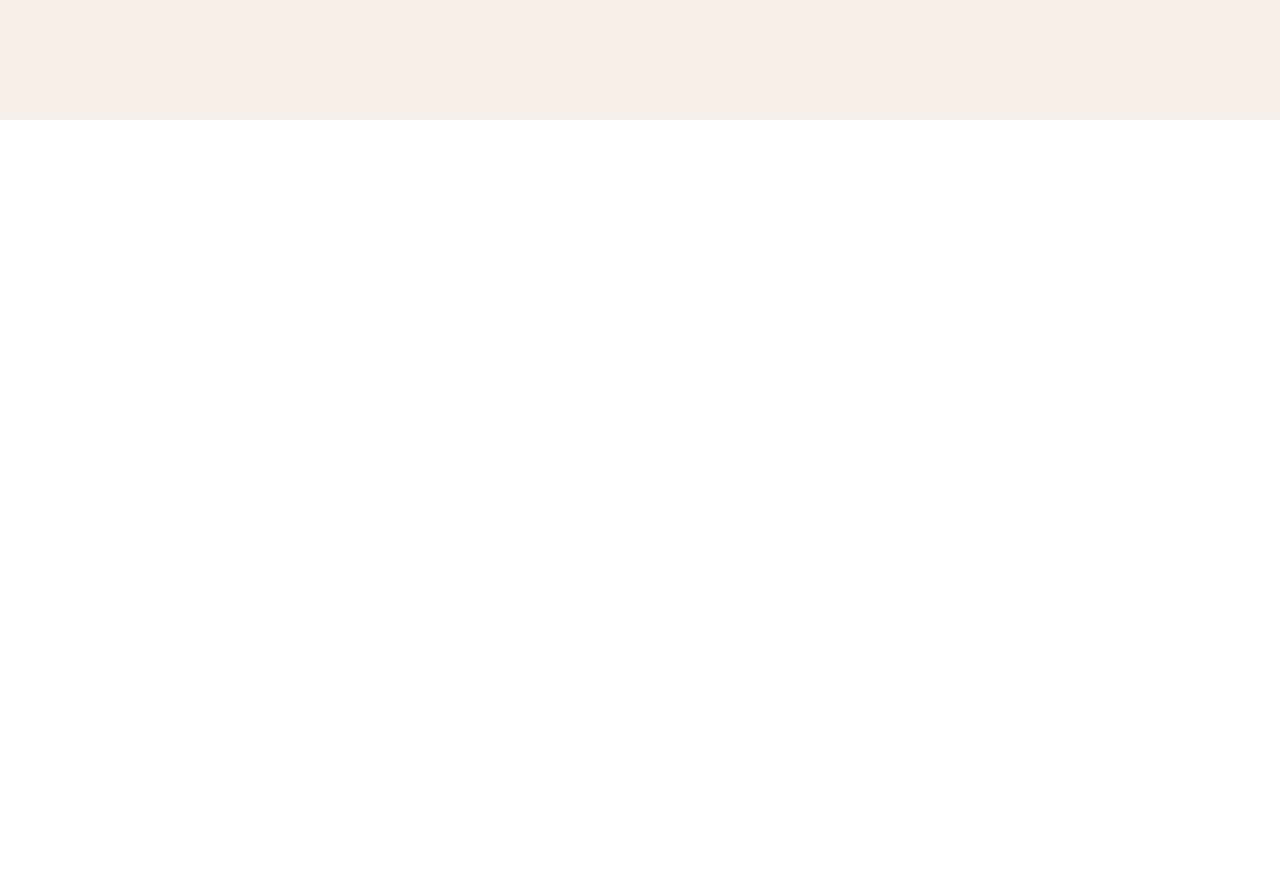
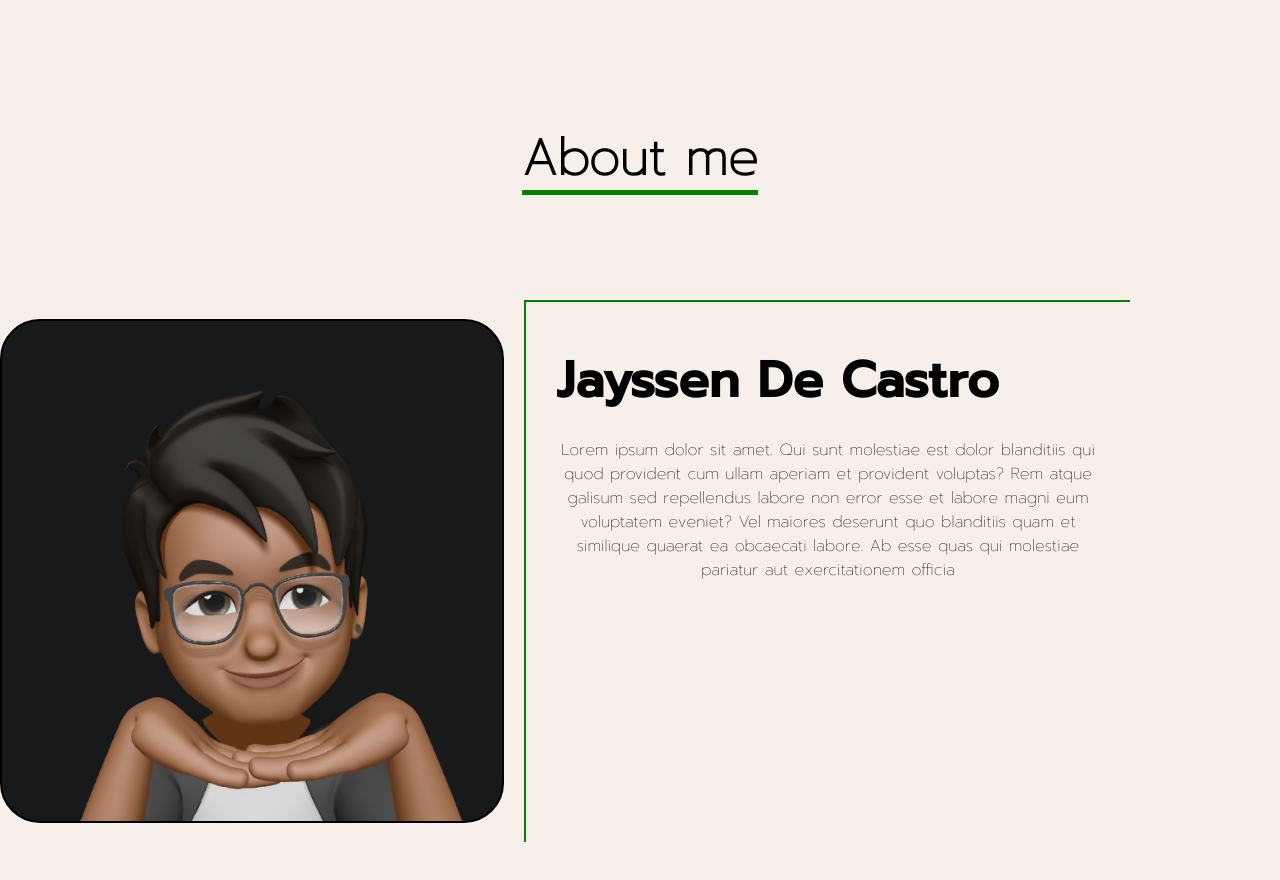
Before and after one commit to jsen07/portfolio-react, a React (Create React App) app: page / in a window 1280 px wide. Shown: the part 2180-3060 px from the top of the page. Before the commit the page ends 2300 px from the top, so only its background shows below. Built offline with nearby package versions, Linux system fonts and the light colour scheme.

Commit message:
about me section added

```diff
--- a/src/App.css
+++ b/src/App.css
@@ -282,3 +282,55 @@ nav ul li a:hover {
     transform: translateY(-10px);
     transition: 0.5s;
 }
+
+/* ABOUT ME  */
+.about-me {
+    width: 100%;
+    height: 1000px;
+    display: block;
+    justify-content: center;
+    align-items: center;
+    background-color: #f6efea;
+}
+
+.abt-me-header {
+    width: 500px;
+    height: 200px;
+    border: 2px solid blue;
+    display: flex;
+    justify-content: center;
+    align-items: center;
+}
+
+.about-me-content {
+    width: 100%;
+    height: 750px;
+    display: flex;
+    justify-content: flex-end;
+    align-items: center;
+ }
+
+ .about-me img {
+    width: 500px;
+    height: 500px;
+    border: 2px solid black;
+    border-radius: 40px;
+    background-color: #18191A;
+ }
+
+.about-me-textbox {
+    width: min(600px, 50%);
+    height: 500px;
+    border-top: 2px solid #008100;
+    border-left: 2px solid #008100;
+    text-align: center;
+    margin-inline: 20px 150px;
+    padding: 20px;
+    font-family: prompt-thin;
+}
+.about-me-textbox h2 {
+    font-family: prompt;
+    font-size: 50px;
+    margin: 20px 10px;
+    text-align: left;
+}
--- a/src/App.js
+++ b/src/App.js
@@ -3,13 +3,14 @@ import React from 'react';
 import Navbar from './components/navbar.js';
 import ContentHero from './components/content-hero.js';
 import Projects from './components/projects.js';
-
+import Aboutme from './components/aboutme.js';
 function App() {
   return (
 <>
       <Navbar />
       <ContentHero />
       <Projects />
+      <Aboutme />
 
 </>
 
--- /dev/null
+++ b/src/components/aboutme.js
@@ -0,0 +1,19 @@
+import React, { Component } from 'react'
+
+export default class aboutme extends Component {
+  render() {
+    return (
+        <section class="about-me" id="about">
+        <h1>About me </h1>
+        <div class="about-me-content">
+            <img src="assets/IMG_4070.PNG" alt="avatar-profile-picture"/>
+
+            <div class="about-me-textbox">
+                <h2> Jayssen De Castro </h2>
+                <p>Lorem ipsum dolor sit amet. Qui sunt molestiae est dolor blanditiis qui quod provident cum ullam aperiam et provident voluptas? Rem atque galisum sed repellendus labore non error esse et labore magni eum voluptatem eveniet? Vel maiores deserunt quo blanditiis quam et similique quaerat ea obcaecati labore. Ab esse quas qui molestiae pariatur aut exercitationem officia</p>
+            </div>
+        </div>
+    </section>
+    )
+  }
+}
```
Also changed, not shown: public/assets/IMG_4070.PNG (added).
